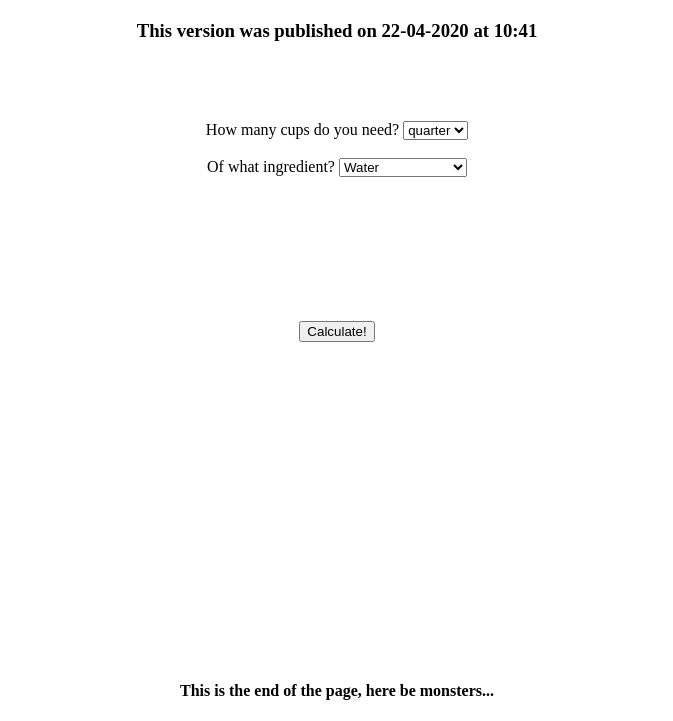
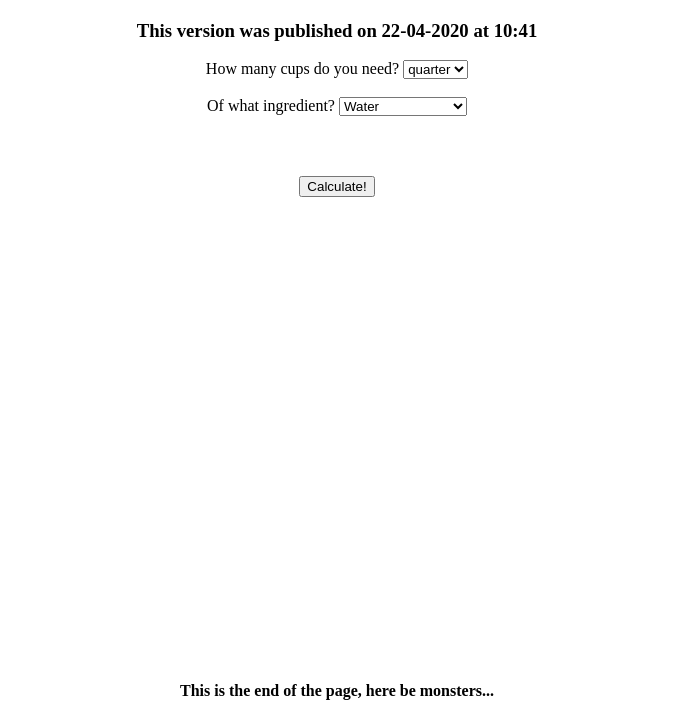
Before and after one commit to robhagen/InstaGrams, a plain HTML site: page index.html in a window 1280 px wide. Shown: the part 79-800 px from the top of the page, without its empty margins (303-976 px from the left). Drawn offline with Linux system fonts and the light colour scheme.

Commit message:
Further bugfix
Attemtpt o fix footer-scaling issues

```diff
--- a/style.css
+++ b/style.css
@@ -18,7 +18,7 @@ body {
   display:grid;
   height: 100vh;
   grid-template-columns: auto;
-  grid-template-rows: 1fr 2fr 1fr;
+  grid-template-rows: auto 1fr auto;
   justify-items: center;
 }
 
@@ -30,14 +30,12 @@ body {
 
 .mainContent {
   display: grid;
-  grid-template-rows: 1fr 1fr 1fr;
-  max-height: 300px;
+  grid-template-rows: auto auto 1fr;
   text-align: center;
 }
 
 .answer {
   text-align: center;
-  max-height: 30px;
 }
 
 .button {
@@ -46,5 +44,4 @@ body {
 
 .footer {
   display: grid;
-  align-content: flex-end;
 }
```
